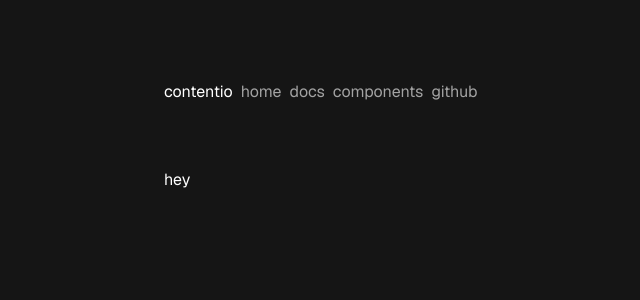
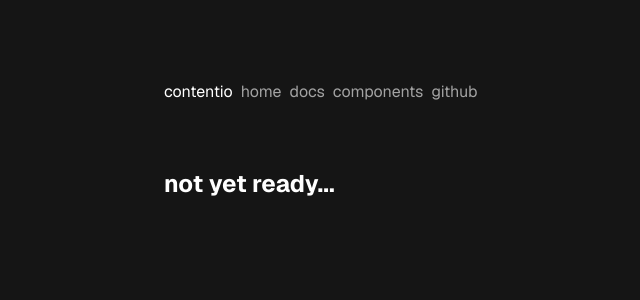
Before and after one commit to i-am-henri/contentio, a Next.js app: page /components in a window 1280 px wide. Shown: the top 300 px of the page, without its empty margins (126-766 px from the left). Built offline with nearby package versions, Linux system fonts and the light colour scheme.

Commit message:
change the text to not yet ready

```diff
--- a/app/components/page.tsx
+++ b/app/components/page.tsx
@@ -1,7 +1,7 @@
 export default function Components() {
     return (
         <div>
-            hey
+            <h2 className="text-2xl font-bold">not yet ready...</h2>
         </div>
     )
 }
```
